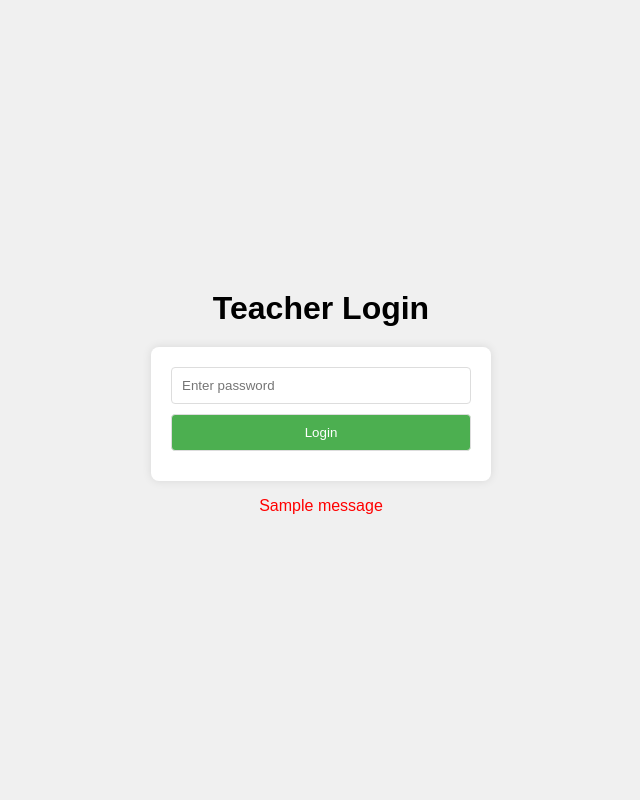
After one commit to turhancan97/Intelligent-Face-Recognition-Attendance-System, a Flask app: page /teacher_login in a window 1280 px wide. The commit adds this page. Shown: the whole page, without its empty margins (319-959 px from the left). Run offline with Flask 2, Linux system fonts and the light colour scheme; one stand-in notice (Sample message) is shown.

Commit message:
teacher login added

```diff
--- a/template/home.html
+++ b/template/home.html
@@ -75,7 +75,9 @@
         <h2>Add yourself to the attendance list</h2>
         <h3>Click the button below to recognize your face from the database</h3>
         <p>NOTE: This will only work if you have already captured a face from the camera</p>
-        <button id="recognize-button">Recognize Face</button>
+        <button id="recognize-button">Take Attendance</button>
+        <p>NOTE: If you are a teacher, please click the button below to login to check attendance</p>
+        <button onclick="window.location.href='/teacher_login'">Teacher Login</button>
     </div>
 
     <div id="right-column">
--- /dev/null
+++ b/template/teacher_login.html
@@ -0,0 +1,63 @@
+<!DOCTYPE html>
+<html>
+<head>
+    <title>Teacher Login</title>
+    <style>
+        body {
+            font-family: Arial, sans-serif;
+            margin: 0;
+            padding: 0;
+            background-color: #f0f0f0;
+            display: flex;
+            justify-content: center;
+            align-items: center;
+            height: 100vh;
+            flex-direction: column;
+        }
+        h1 {
+            text-align: center;
+            margin-bottom: 20px;
+        }
+        form {
+            background-color: white;
+            padding: 20px;
+            border-radius: 8px;
+            box-shadow: 0px 0px 10px 0px rgba(0,0,0,0.1);
+            width: 300px;
+        }
+        input {
+            display: block;
+            width: 100%;
+            padding: 10px;
+            margin-bottom: 10px;
+            border-radius: 4px;
+            border: 1px solid #ddd;
+            box-sizing: border-box;
+        }
+        input[type="submit"] {
+            background-color: #4CAF50;
+            color: white;
+            cursor: pointer;
+        }
+        input[type="submit"]:hover {
+            background-color: #45a049;
+        }
+        p {
+            color: red;
+            text-align: center;
+        }
+    </style>
+</head>
+<body>
+    <h1>Teacher Login</h1>
+    <form action="/teacher_login" method="post">
+        <input type="password" name="password" placeholder="Enter password" required>
+        <input type="submit" value="Login">
+    </form>
+    {% with messages = get_flashed_messages() %}
+        {% if messages %}
+            <p>{{ messages[0] }}</p>
+        {% endif %}
+    {% endwith %}
+</body>
+</html>
```
Also changed, not shown: template/attendance.html (added, +66 -0 lines).
